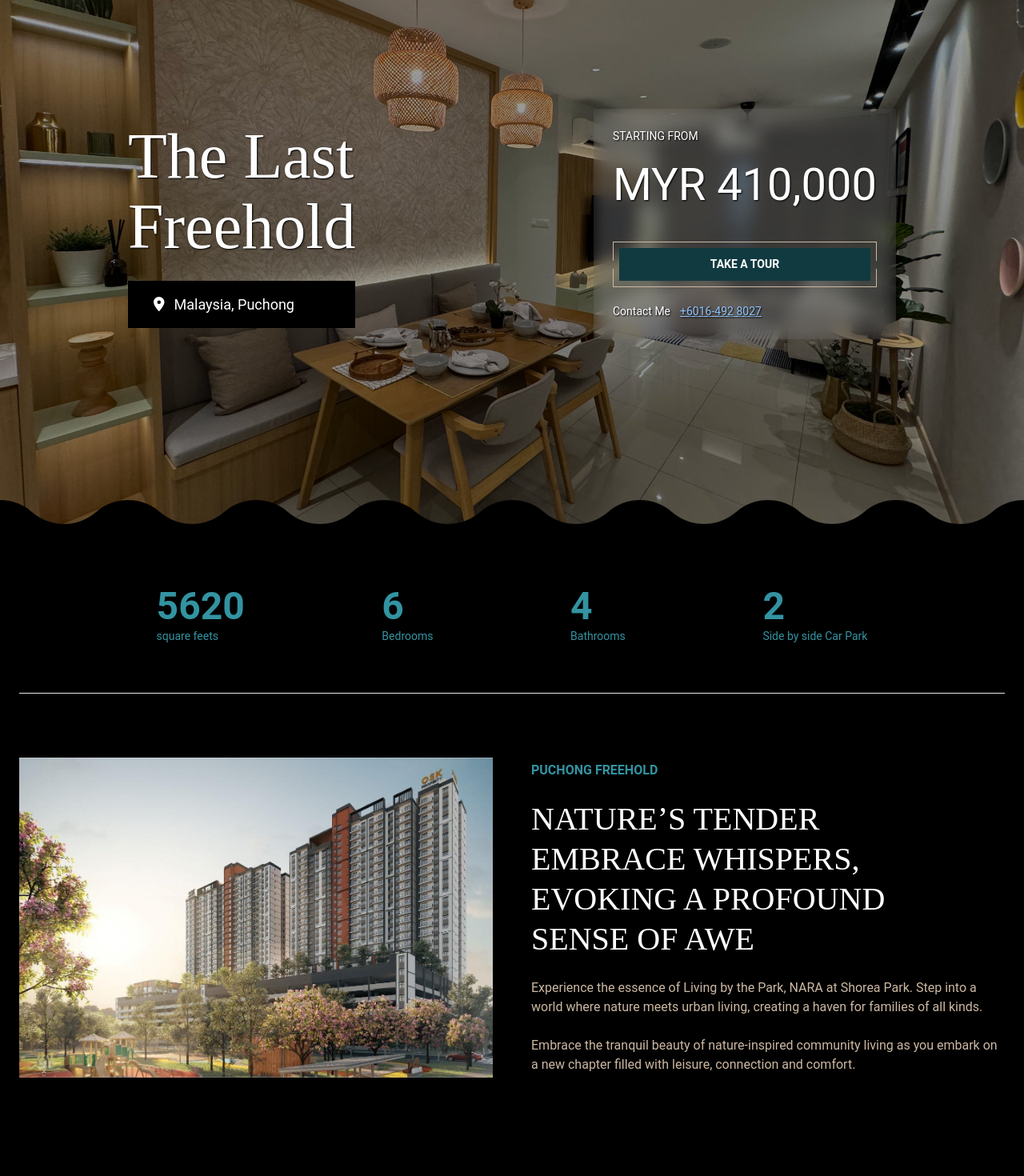
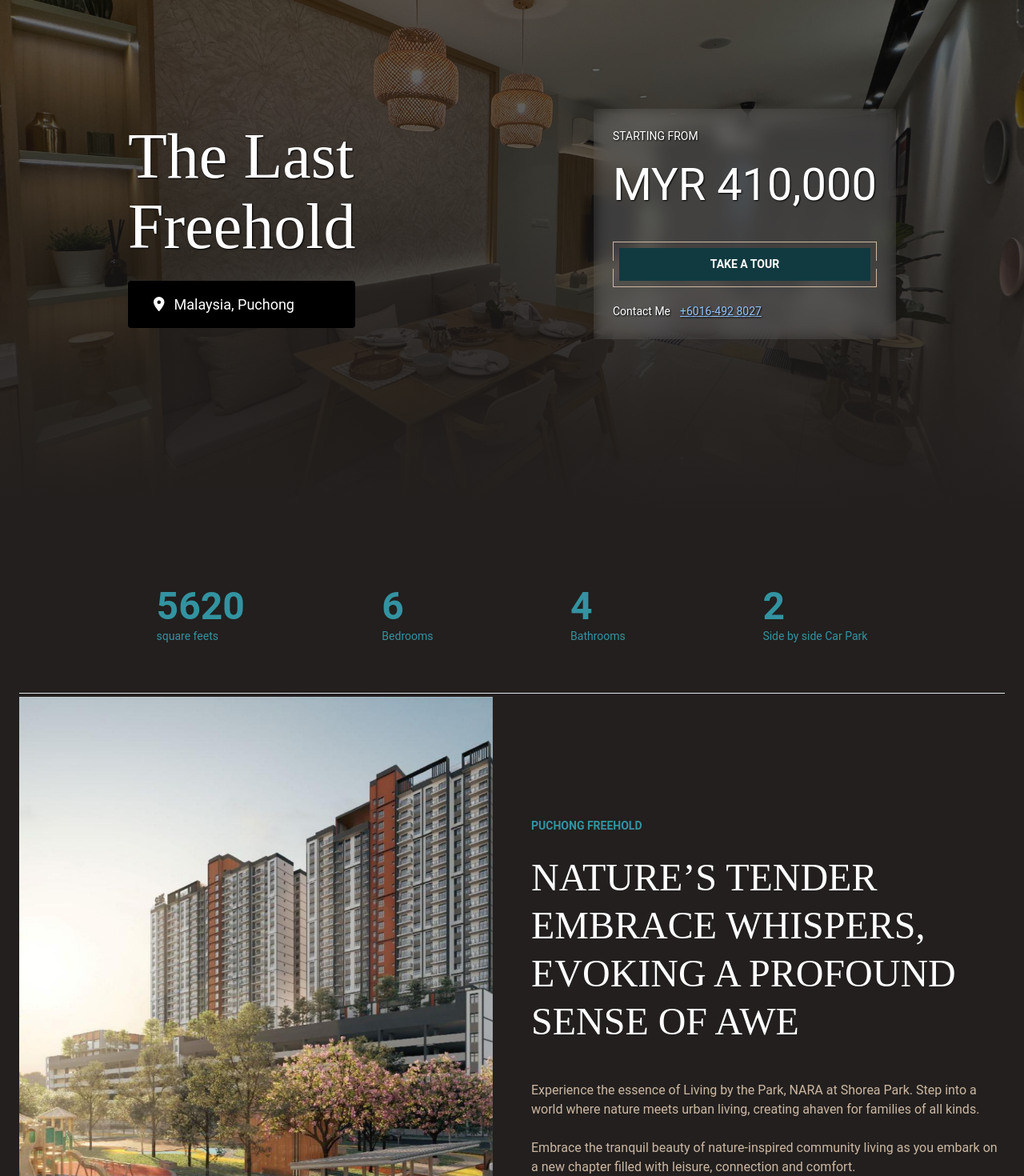
Before and after one commit to jaspetham/Property-Landing-Page, a Next.js app: page / in a window 1280 px wide. Shown: the part 120-1590 px from the top of the page at 80% size. Before the commit the page ends 1539 px from the top, so only its background shows below. Built offline with nearby package versions, Linux system fonts and the light colour scheme.

Commit message:
added parallax and about page update

```diff
--- a/package.json
+++ b/package.json
@@ -17,6 +17,7 @@
     "next": "14.2.4",
     "react": "^18",
     "react-dom": "^18",
+    "react-scroll-parallax": "^3.4.5",
     "sass": "^1.77.6"
   },
   "devDependencies": {
--- a/public/json/About.json
+++ b/public/json/About.json
@@ -2,5 +2,18 @@
     "squareFeet":5620,
     "bedrooms":6,
     "bathrooms":4,
-    "carPark":2
+    "carPark":2,
+    "aboutImg":"/assets/p1.jpg",
+    "subTitle":"Puchong Freehold",
+    "titles":[
+        "Natureʼs Tender",
+        "Embrace Whispers,",
+        "Evoking a Profound",
+        "Sense of Awe"
+    ],
+    "descs":[
+        "Experience the essence of Living by the Park, NARA at Shorea Park. Step into a world where nature meets urban living, creating ahaven for families of all kinds.",
+        "Embrace the tranquil beauty of nature-inspired community living as you embark on a new chapter filled with leisure, connection and comfort."
+    ]
+
 }
--- a/src/app/components/About/About.css
+++ b/src/app/components/About/About.css
@@ -6,10 +6,10 @@
     width:50%;
 }
 .about-img-wrapper img{
-    aspect-ratio: 3/4;
+    aspect-ratio: 16/9;
     object-fit: cover;
     width:100%;
-    height: 50vh;
+    height: clamp(50vh, 50vh + 200px,75vh);
 }
 
 @media  screen and (max-width:1140px) {
@@ -19,4 +19,7 @@
     .about-img-wrapper, .about-wrapper{
         width:100%;
     }
+    .about-img-wrapper img{
+        height: clamp(50vh, 50vh + 200px,55vh);
+    }
 }
--- a/src/app/components/About/index.tsx
+++ b/src/app/components/About/index.tsx
@@ -1,6 +1,7 @@
 "use client";
 
 import React, { useState, useEffect } from "react";
+import { Parallax } from "react-scroll-parallax";
 import "./About.css";
 
 const About: React.FC = () => {
@@ -21,7 +22,7 @@ const About: React.FC = () => {
 
        fetchData();
      }, []);
-    return(
+    return (
       <section className="py-8 container mx-auto clr-font px-6">
         <div className="flex justify-evenly py-5">
           <div className="info-wrapper">
@@ -41,27 +42,39 @@ const About: React.FC = () => {
             <p className="fs-100">Side by side Car Park</p>
           </div>
         </div>
-            <hr  className="line my-10"/>
+        <hr className="line my-10" />
         <div className="about-main-wrapper gap-12 py-10">
           <div className="about-img-wrapper flex justify-center relative">
-                    <img className="img1" src="/assets/p1.jpg" alt="" />
+            <Parallax translateY={[-10, 40]}>
+              <img className="img1" src={data?.aboutImg} alt="aboutImg" />
+            </Parallax>
           </div>
           <div className="about-wrapper justify-center flex flex-col gap-6">
-                    <p className="clr-font ff-p-bold uppercase">Puchong Freehold</p>
-                    <h3 className="text-white ff-secondary uppercase leading-tight">Natureʼs Tender
-                        <br />
-                        Embrace Whispers,
-                        <br />
-                        Evoking a Profound
-                        <br />
-                        Sense of Awe
-                    </h3>
-                    <p className="clr-accent">Experience the essence of Living by the Park, NARA at Shorea Park. Step into a world where nature meets urban living, creating a haven for families of all kinds.</p>
-                    <p className="clr-accent">Embrace the tranquil beauty of nature-inspired community living as you embark on a new chapter filled with leisure, connection and comfort.</p>
+            <p className="clr-font fs-100 ff-p-bold uppercase">
+              {data?.subTitle}
+            </p>
+            <h2 className="text-white ff-secondary uppercase leading-tight">
+              {data &&
+                data.titles.length > 0 &&
+                data.titles.map((title: string) => {
+                  return (
+                    <span>
+                      {title} <br />
+                    </span>
+                  );
+                })}
+            </h2>
+            <div className="pt-5 flex flex-col gap-6">
+                {data &&
+                  data.descs.length > 0 &&
+                  data.descs.map((desc: string) => {
+                    return <p className="clr-accent">{desc}</p>;
+                  })}
+            </div>
           </div>
         </div>
       </section>
-    )
+    );
 };
 
 export default About;
--- a/src/app/components/Header/Header.css
+++ b/src/app/components/Header/Header.css
@@ -4,7 +4,7 @@ header{
     top:0;
     width:100%;
     z-index: 10;
-    transition: background .5s ease-in;
+    transition: background .25s ease-in;
 }
 
 header.scrolled{
--- a/src/app/components/Hero/Hero.css
+++ b/src/app/components/Hero/Hero.css
@@ -28,7 +28,7 @@
   left: 0;
   width: 100%;
   height: 100%;
-  background: rgba(0, 0, 0, 0.4); /* Change the color and opacity as needed */
+  background: -webkit-linear-gradient(90deg, rgba(34, 31, 30, 1) 5%, rgba(0, 0, 0, 0.50) 100%);
   z-index: 1;
 }
 .content {
--- a/src/app/components/Hero/index.tsx
+++ b/src/app/components/Hero/index.tsx
@@ -25,7 +25,7 @@ const Hero: React.FC = () => {
     fetchData();
   }, []);
   return (
-    <section className="hero-banner mask"style={{ backgroundImage: data ? `url(${data.heroImg})` : 'none' }}>
+    <section className="hero-banner"style={{ backgroundImage: data ? `url(${data.heroImg})` : 'none' }}>
       <div className="content w-3/4 flex items-center justify-center">
         <div className="flex justify-between w-full content-wrapper">
           <div className="title-wrapper flex flex-col justify-center gap-6">
@@ -33,7 +33,7 @@ const Hero: React.FC = () => {
               <h1 className="title fs-1000">{data?.firstTitle}</h1>
               <h1 className="title fs-1000">{data?.secondTitle}</h1>
             </div>
-            <div className="address p-4 px-8 flex items-center  gap-3">
+            <div className="address rounded p-4 px-8 flex items-center  gap-3">
               <FontAwesomeIcon
                 className="fs-200"
                 icon={faLocationDot}
@@ -41,7 +41,7 @@ const Hero: React.FC = () => {
               <p className="fs-200">{data?.location}</p>
             </div>
           </div>
-          <div className="price-wrapper">
+          <div className="price-wrapper rounded">
             <div className="flex flex-col justify-evenly">
               <p className="uppercase fs-100">Starting from</p>
               <h1 className="price my-5">{data?.startingPrice}</h1>
--- a/src/app/globals.css
+++ b/src/app/globals.css
@@ -179,7 +179,7 @@
 }
 
 body{
-    background-color: black;
+    background-color: rgb(34, 31, 30);
     color:var(--text-color);
     font-family: var(--ff-primary)!important;
 }
--- a/src/app/layout.tsx
+++ b/src/app/layout.tsx
@@ -4,6 +4,7 @@ import "./globals.css";
 import "@fortawesome/fontawesome-svg-core/styles.css"; // Import FontAwesome CSS
 import { config } from "@fortawesome/fontawesome-svg-core";
 import '../lib/fontawesome';
+import { Providers } from "./Providers";
 
 // Prevent FontAwesome from adding its CSS automatically
 config.autoAddCss = false;
@@ -22,7 +23,7 @@ export default function RootLayout({
 }>) {
   return (
     <html lang="en">
-      <body className={inter.className}>{children}</body>
+      <body className={inter.className}><Providers>{children}</Providers></body>
     </html>
   );
 }
--- /dev/null
+++ b/src/app/providers.tsx
@@ -0,0 +1,7 @@
+"use client";
+
+import { ParallaxProvider } from "react-scroll-parallax";
+
+export function Providers({ children }: { children: React.ReactNode }) {
+  return <ParallaxProvider>{children}</ParallaxProvider>;
+}
```
Lines whose indentation alone changed are shown as unchanged.
